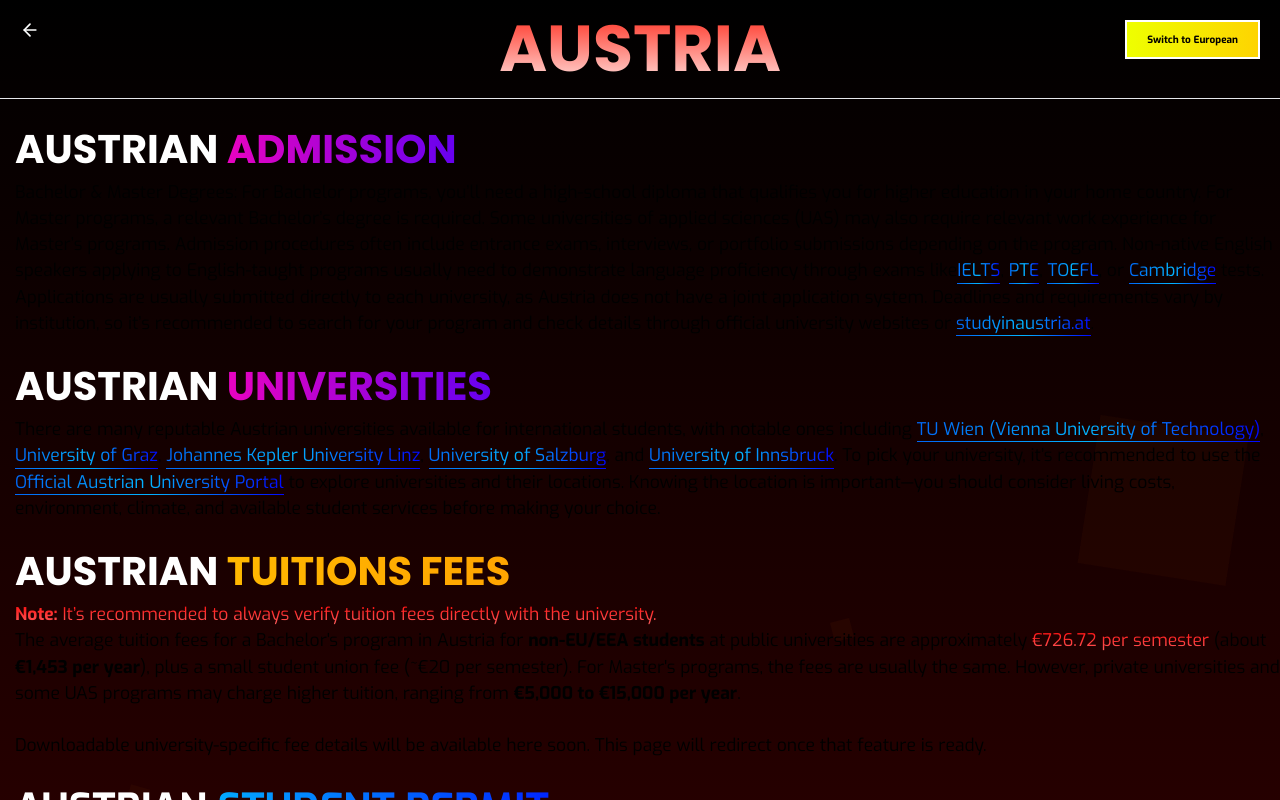
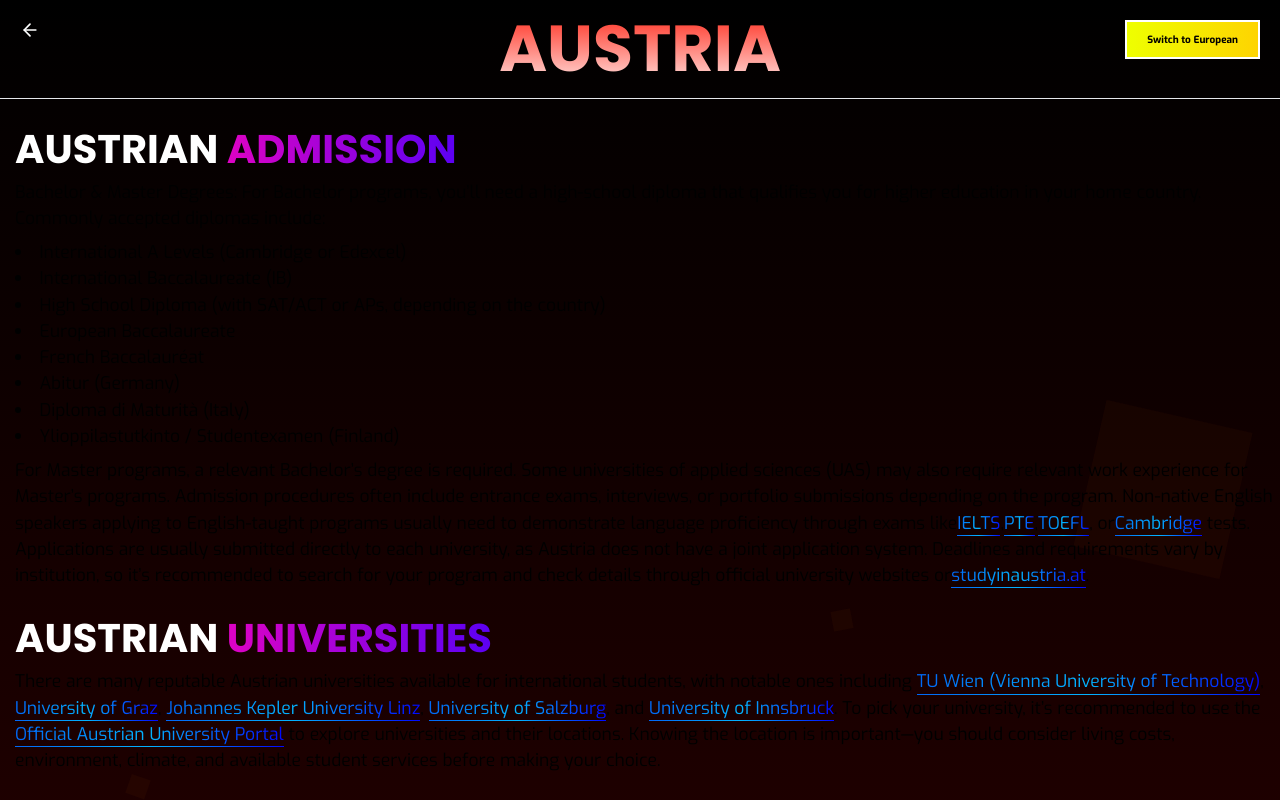
Before and after one commit to FaisalAbusharar/europe-university-info, a Next.js app: page /pages/countries/austria in a window 1280 px wide. Both pictures are taken after a click on the button "Switch to International". Shown: the top 800 px of the page. Built offline with nearby package versions, Linux system fonts and the light colour scheme.

Commit message:
Completed Austria page & updated packages

```diff
--- a/package.json
+++ b/package.json
@@ -15,7 +15,7 @@
     "jwt-decode": "^4.0.0",
     "lucide-react": "^0.487.0",
     "mongodb": "^6.8.0",
-    "next": "14.2.4",
+    "next": "^15.3.4",
     "next-auth": "^4.24.7",
     "nodemon": "^3.1.4",
     "react": "^18",
--- a/src/app/pages/countries/austria/page.tsx
+++ b/src/app/pages/countries/austria/page.tsx
@@ -12,9 +12,19 @@
 
 const permitInformation = (
   <>
-        <span id="warning"></span>
+    <span id="warning">
+      Please check the official Austrian government portal for detailed information.
+    </span>
+    To study in Austria, non‑EU/EEA students must apply for a “Student” residence permit before arrival, typically valid for 12 months and renewable annually. You’ll need to show proof of admission, sufficient funds (currently €703.58/month if under 24, and €1,273.99/month if older), accommodation, and comprehensive health insurance
+
+    During studies, you can work up to 20 hours/week with an employment permit from the Public Employment Service (AMS); work must not interfere with your studies.
+
+    After graduation, you can extend your permit for up to 12 months to look for a job or start a business. If you secure a job offer, you may apply for the Red‑White‑Red Card for Graduates, allowing you to work for up to two years with your qualifying employer.
+
+    Family members (spouse and minor children) can join you under the “family unity” residence permit, provided financial support, accommodation, and basic German (A1) for adults are demonstrated.
   </>
 );
+
 
 
 const admissionRequirements = (
@@ -25,14 +35,30 @@
 
 
 
+
 const internationalAdmissionInformationText = (
   <>
-    Bachelor & Master Degrees: For Bachelor programs, you’ll need a high-school diploma that qualifies you for higher education in your home country. For Master programs, a relevant Bachelor’s degree is required. Some universities of applied sciences (UAS) may also require relevant work experience for Master’s programs. Admission procedures often include entrance exams, interviews, or portfolio submissions depending on the program.
+    Bachelor & Master Degrees: For Bachelor programs, you’ll need a high-school diploma that qualifies you for higher education in your home country. Commonly accepted diplomas include:
+    <ul className="list-disc list-inside mt-2 mb-2">
+      <li>International A Levels (Cambridge or Edexcel)</li>
+      <li>International Baccalaureate (IB)</li>
+      <li>High School Diploma (with SAT/ACT or APs, depending on the country)</li>
+      <li>European Baccalaureate</li>
+      <li>French Baccalauréat</li>
+      <li>Abitur (Germany)</li>
+      <li>Diploma di Maturità (Italy)</li>
+      <li>Ylioppilastutkinto / Studentexamen (Finland)</li>
+    </ul>
+    For Master programs, a relevant Bachelor’s degree is required. Some universities of applied sciences (UAS) may also require relevant work experience for Master’s programs. Admission procedures often include entrance exams, interviews, or portfolio submissions depending on the program.
 
     Non-native English speakers applying to English-taught programs usually need to demonstrate language proficiency through exams like
-    <a href="https://ielts.org/" target="_blank" rel="noopener noreferrer" id="hyperlink">IELTS</a>,  <a href="https://www.pearsonpte.com/" target="_blank" rel="noopener noreferrer" id="hyperlink">PTE</a>,  <a href="https://www.ets.org/toefl.html" target="_blank" rel="noopener noreferrer" id="hyperlink">TOEFL</a>, or  <a href="https://www.cambridgeenglish.org/test-your-english/" target="_blank" rel="noopener noreferrer" id="hyperlink">Cambridge</a> tests.
+    <a href="https://ielts.org/" target="_blank" rel="noopener noreferrer" id="hyperlink">IELTS</a>,
+    <a href="https://www.pearsonpte.com/" target="_blank" rel="noopener noreferrer" id="hyperlink">PTE</a>,
+    <a href="https://www.ets.org/toefl.html" target="_blank" rel="noopener noreferrer" id="hyperlink">TOEFL</a>, or
+    <a href="https://www.cambridgeenglish.org/test-your-english/" target="_blank" rel="noopener noreferrer" id="hyperlink">Cambridge</a> tests.
 
-    Applications are usually submitted directly to each university, as Austria does not have a joint application system. Deadlines and requirements vary by institution, so it’s recommended to search for your program and check details through official university websites or  <a href="https://studyinaustria.at" target="_blank" rel="noopener noreferrer" id="hyperlink">studyinaustria.at</a>.
+    Applications are usually submitted directly to each university, as Austria does not have a joint application system. Deadlines and requirements vary by institution, so it’s recommended to search for your program and check details through official university websites or
+    <a href="https://studyinaustria.at" target="_blank" rel="noopener noreferrer" id="hyperlink">studyinaustria.at</a>.
   </>
 );
 
@@ -85,12 +111,12 @@
   </>
 );
 
-
 const europeanAdmissionInformation = (
   <>
-        {/* European students applying to Finnish universities benefit from no tuition fees for bachelor's and master's programs conducted in Finnish or Swedish, similar to Finnish students. Bachelor's programs require a high school diploma qualifying for higher education in their home country. Master's programs require a Bachelor’s degree, and UAS Master’s programs may require two years of relevant work experience. Some programs may include entrance exams, SAT tests, or interviews. Non-native English speakers typically demonstrate proficiency through exams like <a href="https://ielts.org/" target="_blank" rel="noopener noreferrer" id="hyperlink">IELTS</a>, <a href="https://www.pearsonpte.com/" target="_blank" rel="noopener noreferrer" id="hyperlink">PTE</a>, <a href="https://www.ets.org/toefl.html" target="_blank" rel="noopener noreferrer" id="hyperlink">TOEFL</a>, or <a href="https://www.cambridgeenglish.org/test-your-english/" target="_blank" rel="noopener noreferrer" id="hyperlink">Cambridge</a> tests. Apply through the Joint Application system for up to six programs in January for autumn (September) studies. Some programs have different application periods; details vary, so check <a href="https://studyinfo.fi" target="_blank" rel="noopener noreferrer" id="hyperlink">Studyinfo.fi</a> or university websites for specific requirements. */}
+    To apply for a Bachelor's program at an Austrian university, EU students need to submit proof of nationality (e.g., passport copy), a secondary school leaving certificate that qualifies them for university studies in their home country, and German language proficiency—typically demonstrated by a secondary school certificate confirming at least four years of German lessons or a recognized German language diploma. For Master's programs, a relevant Bachelor's degree (minimum 180 ECTS) is required. Some programs may have additional requirements, such as entrance examinations or specific language proficiency levels. It is essential to check the specific requirements of the program you are interested in on the university's website.
   </>
 );
+
 
 const internationalTuitionFees = (
   <>
@@ -106,23 +132,27 @@
 
 const europeanStudentsUniversities = (
   <>
-        {/* European students applying to Finnish universities should explore programs offered through <a href="https://studyinfo.fi" target="_blank" rel="noopener noreferrer" id="hyperlink">Studyinfo.fi</a>. Each university in Austria sets its own admission criteria, including requirements for high school diplomas, bachelor's degrees, and relevant work experience for master's programs. Some programs may require entrance exams, SAT tests, or interviews. Non-native English speakers often need to demonstrate proficiency through exams like <a href="https://ielts.org/" target="_blank" rel="noopener noreferrer" id="hyperlink">IELTS</a>, <a href="https://www.pearsonpte.com/" target="_blank" rel="noopener noreferrer" id="hyperlink">PTE</a>, <a href="https://www.ets.org/toefl.html" target="_blank" rel="noopener noreferrer" id="hyperlink">TOEFL</a>, or <a href="https://www.cambridgeenglish.org/test-your-english/" target="_blank" rel="noopener noreferrer" id="hyperlink">Cambridge</a> tests. Utilize the Joint Application system to apply for up to six programs in January for autumn (September) studies. For specific details on application periods and requirements, visit <a href="https://studyinfo.fi" target="_blank" rel="noopener noreferrer" id="hyperlink">Studyinfo.fi</a> or the official websites of Finnish universities. */}
+    European students applying to Austrian universities should check each university’s specific admission criteria, which typically require a recognized secondary school leaving certificate, proof of language proficiency in German or English depending on the program, and sometimes entrance exams or interviews; applications are usually submitted directly to universities, with deadlines varying by institution—visit the official university websites or <a href="https://studyinaustria.at" target="_blank" rel="noopener noreferrer" id="hyperlink">studyinaustria.at</a> for detailed information.
   </>
 );
 
+
 const whyChooseAustria = (
   <>
-    {/* Austria is known for it’s World-Class education, and it’s universities are consistently ranked among the top in the global university rankings, with free tuition fees for EU/EEA Students who can massively benefit from the zero tuition fees, and Austria is affordable for International students compared to other countries in Europe with many scholarships and financial aid to help cover costs. Austria has a wide range of degree programs that are available in English, especially in IT. International students are allowed to work part-time during their studies. Austria is known for it’s innovative and student-centered teaching methods, encouraging critical thinking, creativity, and independence. After graduation, students have opportunities to stay and work in Austria. */}
+    Austria offers high-quality education at top-ranked universities with low or no tuition fees for EU/EEA students and affordable costs for international students. Many degree programs, especially in fields like IT and business, are available in English. International students are allowed to work part-time during their studies, and living costs are moderate, typically ranging from €900 to €1,300 per month. Scholarships from OeAD, Erasmus+, and individual universities help ease financial pressure. After graduation, students can apply for a Red-White-Red Card to stay in Austria and seek employment. The country is known for its safety, central location in Europe, and excellent quality of life.
   </>
-)
+);
+
 
 const RegularVSUasUni = (
   <>
-      {/* Universities of Applied Sciences (UAS) focus on practical and professional skills, offering programs designed in collaboration with industries. These institutions emphasize hands-on training and internships, typically providing Bachelor's and Master's degrees with shorter programs, often three to four years for a Bachelor's degree. UAS have strong connections with local businesses and industries, ensuring graduates are well-prepared for the job market. */}
+    In Austria, Universities of Applied Sciences (Fachhochschulen or UAS) provide professionally oriented degree programs in areas like engineering, business, health, media, and design. These institutions feature structured schedules, smaller classes, mandatory internship placements, and entrance procedures such as tests or interviews. Bachelor’s programs typically span six semesters, followed by four-semester Master’s programs, both of which are recognized as equivalent to university degrees.
 
-      {/* Regular universities, on the other hand, focus on theoretical and academic education, offering a broader range of programs including Bachelor's, Master's, and Doctoral degrees. These institutions emphasize research and academic knowledge, often requiring a longer period of study for degrees. Regular universities are research-intensive and offer opportunities for students to engage in cutting-edge research projects. Graduates from regular universities are well-equipped for both professional careers and further academic pursuits. */}
+    Regular universities (Universitäten), on the other hand, emphasize theoretical and research-based education across a broad range of academic disciplines, including doctoral studies. Their schedules are more flexible, lectures larger, and some programs—especially in oversubscribed fields like medicine and law—require entrance exams. University Bachelor’s programs generally take six to eight semesters, with Master’s programs lasting around four semesters.
   </>
-  )
+);
+
+
 
 
 const AustriaAdvantages = [
@@ -177,7 +207,7 @@
         backgroundColor: backgroundColorStyle,
         backgroundColorObject: backgroundColorObjectStyle,
         optionalInformation: [
-            {title: <><span id="gradientSub">Important Admission Information</span></>, description: admissionRequirements},
+            // {title: <><span id="gradientSub">Important Admission Information</span></>, description: admissionRequirements},
             {title:  <><span id="gradientSub">Regular University</span> OR <span id="gradientSubSub">University of Applied Sciences</span></>, description: RegularVSUasUni},
         ],
         internationalOptionalInformation: [
```
Also changed, not shown: 1 other file (tests, documents, lock files or other folders). Lines whose indentation alone changed are shown as unchanged.
